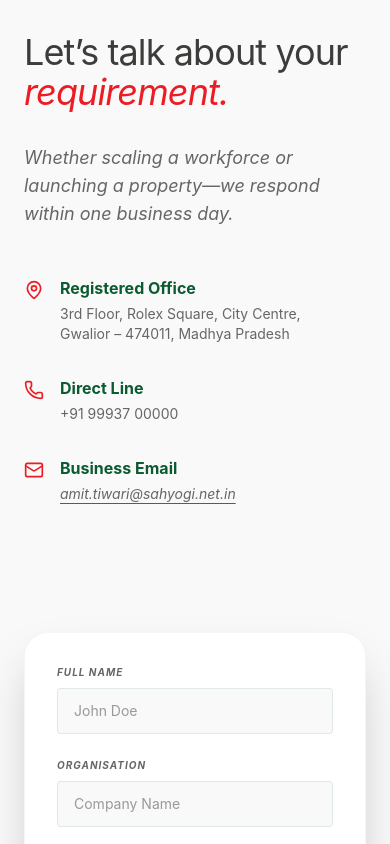
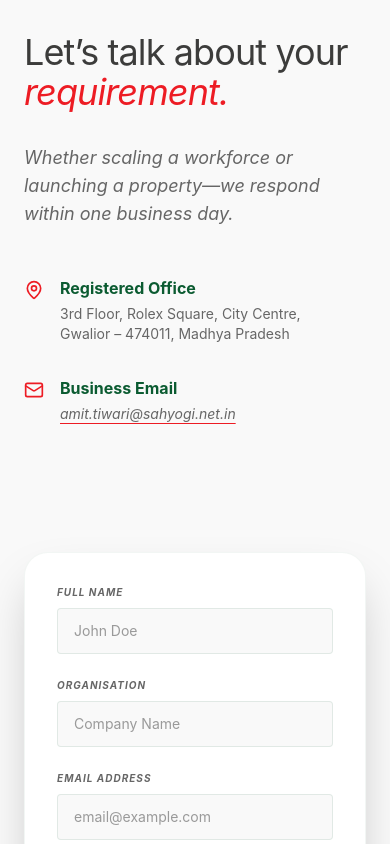
Before and after one commit to Workfloww-ai/SahyogiInfra, a React (Vite) app in the folder frontend/: page / in a window 390 px wide. Shown: the part 11156-12000 px from the top of the page. Built offline with nearby package versions, Linux system fonts and the light colour scheme.

Commit message:
Removed the phone number

```diff
--- a/frontend/src/App.tsx
+++ b/frontend/src/App.tsx
@@ -542,13 +542,13 @@ export default function App() {
                   <p className="font-sans text-sm text-sage">3rd Floor, Rolex Square, City Centre, <br />Gwalior – 474011, Madhya Pradesh</p>
                 </div>
               </div>
-              <div className="flex items-start gap-4">
+              {/* <div className="flex items-start gap-4">
                 <Phone className="text-clay mt-1" size={20} />
                 <div>
                   <h4 className="font-bold text-moss mb-1">Direct Line</h4>
                   <p className="font-sans text-sm text-sage">+91 99937 00000</p>
                 </div>
-              </div>
+              </div> */}
               <div className="flex items-start gap-4">
                 <Mail className="text-clay mt-1" size={20} />
                 <div>
```
